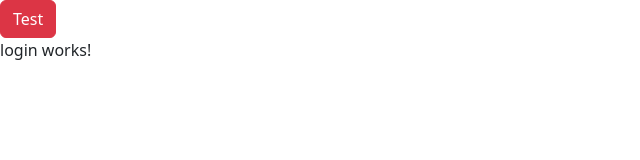
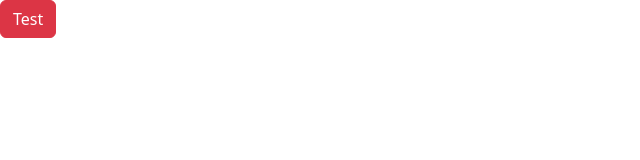
Before and after one commit to SnehaVallapuneni/The-Final-Cut, an Angular app: page /login in a window 1280 px wide. Shown: the top 160 px of the page, without its empty margins (0-640 px from the left). Built offline with nearby package versions, Linux system fonts and the light colour scheme.

Commit message:
Added components

```diff
--- a/src/app/login/login.component.html
+++ b/src/app/login/login.component.html
@@ -1 +1,4 @@
-<p>login works!</p>
+<div class="login-container">
+    <div class="logo"></div>
+    <div class="desc"></div>
+</div>
```
